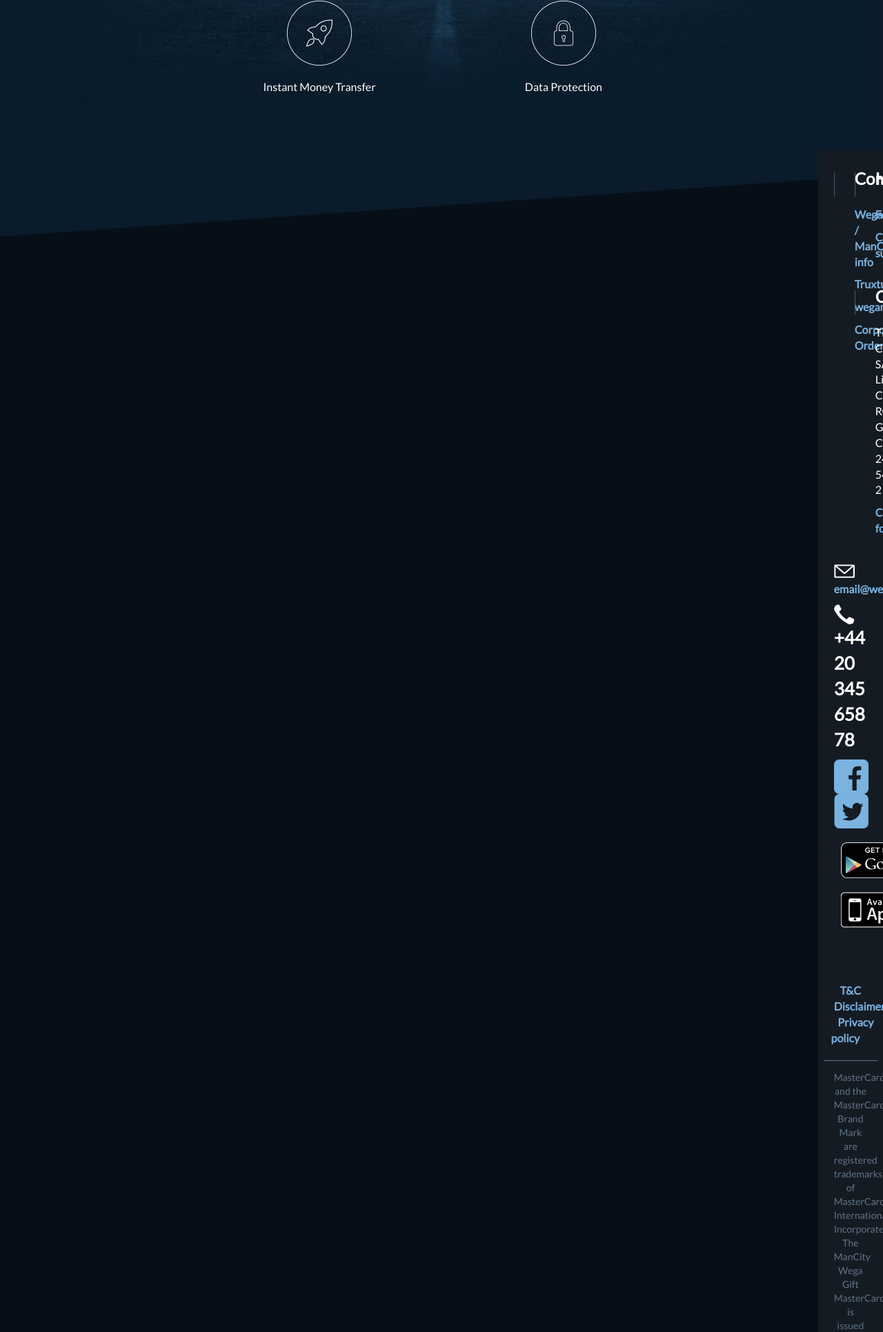
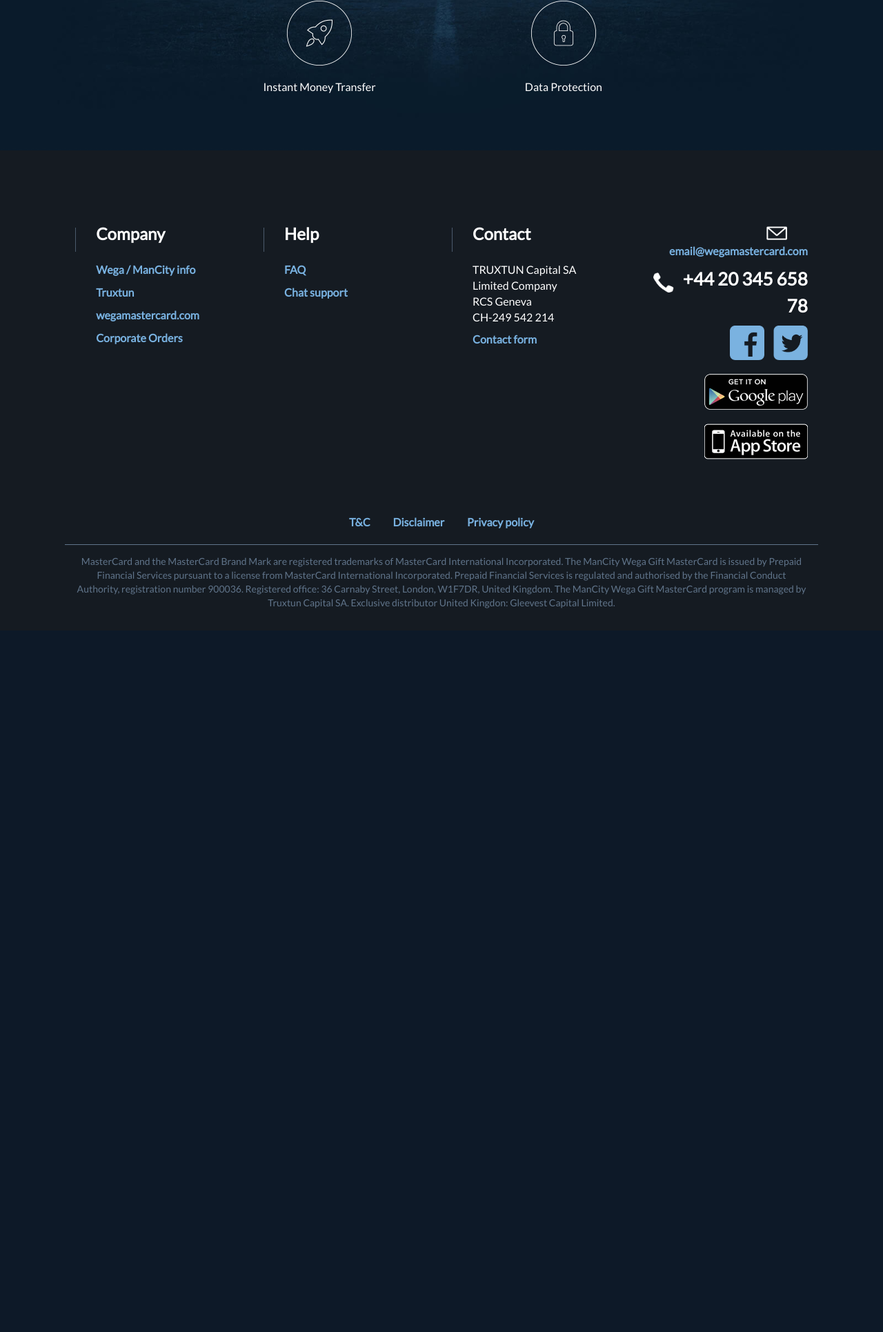
Before and after one commit to cyberrobot/wega, a PHP site: page / in a window 1280 px wide. Shown: the part 2381-4312 px from the top of the page at 69% size. After the commit the page ends 3263 px from the top, so only its background shows below. Run offline with PHP 8.4, Linux system fonts and the light colour scheme; style sheets or scripts are compiled from the project's sources.

Commit message:
Dynamic footer layout fix

```diff
--- a/footer.php
+++ b/footer.php
@@ -1,5 +1,6 @@
 
         <footer class="wega-primary-footer">
+            <div class="row">
                 <div class="col-md-10 col-md-offset-1 wega-sm-padding">
                     <div class="row">
                             <div class="col-md-3 col-sm-6">
@@ -75,6 +76,7 @@
                         </p>
                     </div>
                 </div>
+            </div>
         </footer>
     </div>
 <?php
--- a/index.php
+++ b/index.php
@@ -228,7 +228,7 @@ include_once "header.php";
                 </div>
                 <div class="row">
                     <div class="col-md-10 col-md-offset-1 col-lg-8 col-lg-offset-2 wega-sm-padding">
-                        <div class="wega-content">
+                        <div class="wega-content compensate-footer">
                             <span class="close" data-target="collapsible-content"></span>
                             <div class="pane">
                                 <div class="flex-layout-align-center">
--- a/scss/_layout.scss
+++ b/scss/_layout.scss
@@ -366,6 +366,10 @@ $screen-xl-max: 1440px;
     .wega-content {
         margin: 100px 0;
 
+        &.compensate-footer {
+            margin-bottom: 180px;
+        }
+
         @media screen and (max-width: $screen-md-max) {
             margin: 80px 0;
         }
@@ -640,7 +644,6 @@ $screen-xl-max: 1440px;
     background-color: #151b22;
     position: relative;
     margin-top: -80px;
-    overflow: hidden;
 
     a {
         color: #79b2e1;
@@ -770,6 +773,7 @@ $screen-xl-max: 1440px;
 
     .footer_bottom {
         margin-top: 80px;
+        margin-bottom: 30px;
 
         a {
             cursor: pointer;
```
Lines whose indentation alone changed are shown as unchanged.
